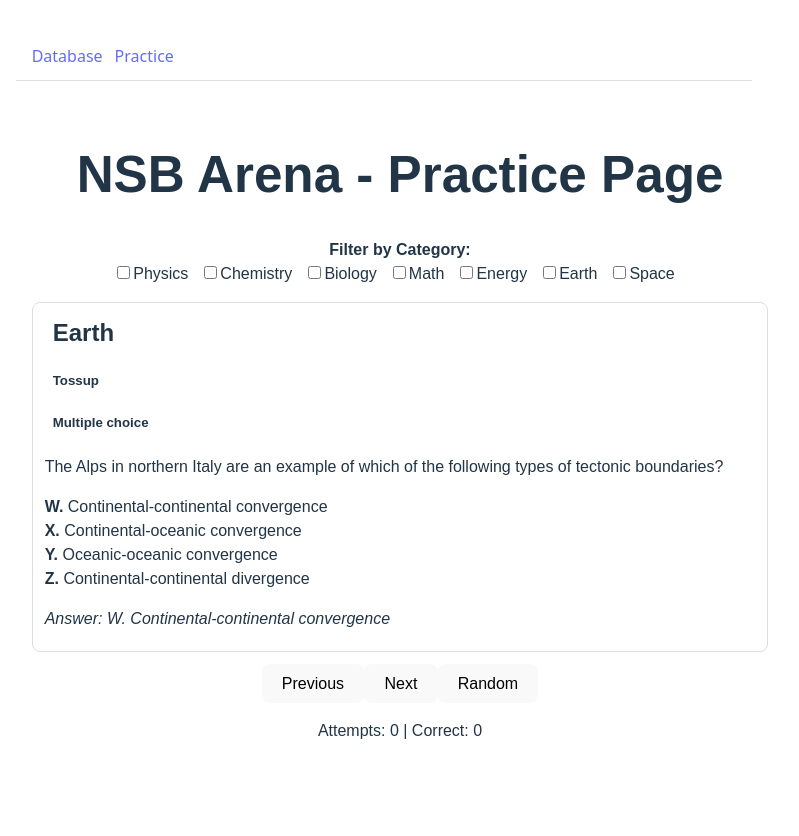
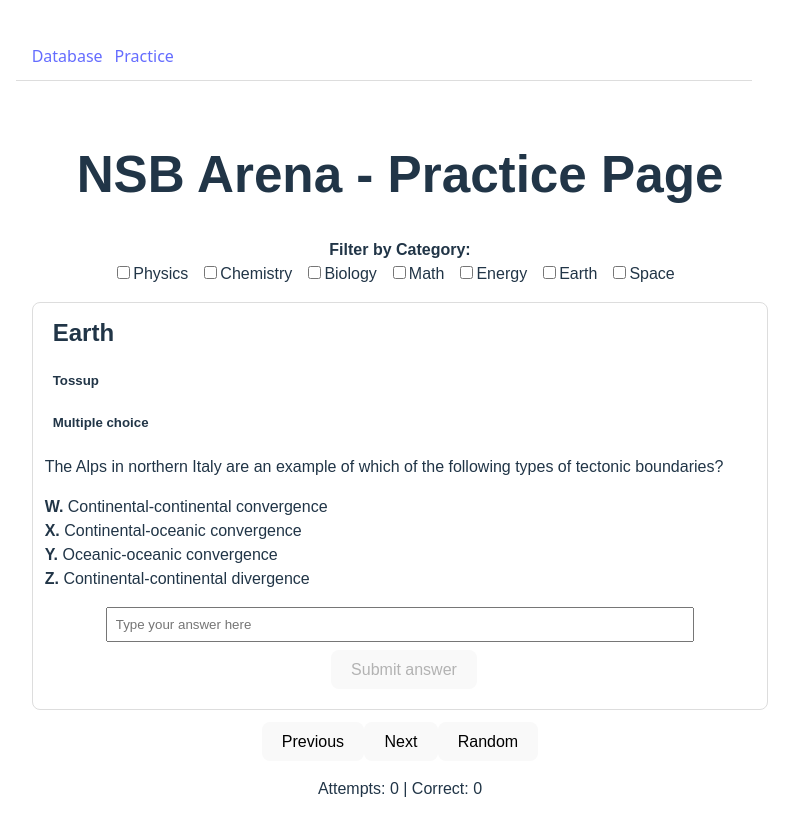
Before and after one commit to xpoes123/scibowl-org, a React (Vite) app: page /practice in a window 1280 px wide. Shown: the top 836 px of the page, without its empty margins (256-1055 px from the left). Before the commit the page ends 807 px from the top, so only its background shows below. Built offline with nearby package versions, Linux system fonts and the light colour scheme.

Commit message:
Create PracticeCard to fix answers

```diff
--- /dev/null
+++ b/src/components/PracticeCard.tsx
@@ -0,0 +1,126 @@
+import type { Question, QuestionCategory } from '../data/questions';
+import { useState } from 'react';
+
+type PracticeCardProps = {
+    question: Question;
+    onSubmitResult: (wasCorrrect: boolean ) => void;
+};
+
+export function PracticeCard({ question, onSubmitResult }: PracticeCardProps) {
+    const [userAnswer, setUserAnswer] = useState("");
+    const [hasSubmitted, setHasSubmitted] = useState(false);
+    const [isCorrect, setIsCorrect] = useState<boolean | null>(null);
+    const handleSubmit = () => {
+        if (hasSubmitted) return;
+        const normalizedUser = userAnswer.trim().toLowerCase();
+        const normalizedCorrect = question.answer.trim().toLowerCase();
+
+        if (normalizedUser === "") {
+            return;
+        }
+        const correct = normalizedUser===normalizedCorrect;
+        setIsCorrect(correct);
+        setHasSubmitted(true);
+        if (onSubmitResult) {
+            onSubmitResult(correct);
+        }
+    };
+    const renderAnswer = () => {
+        if (question.questionCategory === "multiple_choice" && question.choices) {
+            const correctChoice = question.choices.find(
+                (choice) => choice.label === question.answer
+            );
+            if (correctChoice) {
+                return `${correctChoice.label}. ${correctChoice.text}`;
+            }
+        }
+        return question.answer;
+    }
+    return (
+        <div
+            style={{
+                border: "1px solid #ddd",
+                borderRadius: "8px",
+                padding: "12px",
+                marginBottom: "12px",
+            }}
+            >
+                <h2 style={{ marginTop: 0, textAlign: "left", marginLeft: "8px" }}>{question.category}</h2>
+                <h5 style={{ marginTop: 0, textAlign: "left", marginLeft: "8px" }}>{question.type.charAt(0).toUpperCase() + question.type.slice(1)}</h5>
+                <h5 style={{ marginTop: 0, textAlign: "left", marginLeft: "8px" }}>{question.questionCategory.charAt(0).toUpperCase() + question.questionCategory.slice(1).replaceAll("_", " ")}</h5>
+                <p style={{ marginBottom: "8px" , textAlign: "left"}}>{question.text}</p>
+                {question.questionCategory === "multiple_choice" && question.choices && (
+                    <ul style={{ listStyleType: "none", paddingLeft: 0, textAlign: "left" }}>
+                        {question.choices.map((choice) => (
+                            <li key={choice.label}>
+                                <strong>{choice.label}.</strong> {choice.text}
+                            </li>
+                        ))}
+                        </ul>
+                )}
+                {question.questionCategory === "identify_all" && question.attributes && (
+                    <ul style={{ listStyleType: "none", paddingLeft: 0, textAlign: "left" }}>
+                        {question.attributes.map((attr, index) => (
+                            <li key={attr}>
+                                <strong>{index + 1} </strong> {attr}
+                            </li>
+                        ))}
+                    </ul>
+                )}
+                {question.questionCategory === "rank" && question.attributes && (
+                    <ul style={{ listStyleType: "none", paddingLeft: 0, textAlign: "left" }}>
+                        {question.attributes.map((attr, index) => (
+                            <li key={attr}>
+                                <strong>{index + 1} </strong> {attr}
+                            </li>
+                        ))}
+                    </ul>
+                )}
+                 <input
+                    type="text"
+                    value={userAnswer}
+                    onChange={(e) => {
+                        if (!hasSubmitted) {
+                            setUserAnswer(e.target.value);
+                        }
+                    }}
+                    onKeyDown={(e) => {
+                        if (e.key === "Enter") {
+                            e.preventDefault();
+                            handleSubmit();
+                        }
+                    }}
+                    placeholder="Type your answer here"
+                    style={{ width: "80%", padding: "8px", marginBottom: "8px" }}
+                    disabled={hasSubmitted}
+                />
+                <button
+                    onClick={handleSubmit}
+                    style={{ marginBottom: "8px", marginLeft: "8px" }}
+                    disabled={hasSubmitted || userAnswer.trim() === ""}
+                    >
+                    Submit answer
+                </button>
+
+                {hasSubmitted && (
+                    <div style={{ marginTop: "4px" }}>
+                        <div>
+                            <strong>Correct Answer:</strong> {renderAnswer()}
+                        </div>
+
+                        <div style={{ marginTop: "4px" }}>
+                        {isCorrect ? (
+                            <span style={{ color: "green" }}>
+                            You were correct
+                            </span>
+                        ) : (
+                            <span style={{ color: "red" }}>
+                            Your answer was incorrect
+                            </span>
+                        )}
+                        </div>
+                    </div>
+                    )}
+        </div>
+    );
+}
--- a/src/pages/PracticePage.tsx
+++ b/src/pages/PracticePage.tsx
@@ -1,6 +1,6 @@
 import { useState} from "react";
 import { questions } from "../data/questions";
-import { QuestionCard } from "../components/QuestionCard";
+import { PracticeCard } from "../components/PracticeCard";
 import type { Category } from "../data/questions";
 
 export function PracticePage() {
@@ -60,7 +60,7 @@ export function PracticePage() {
                 <p>No questions available for the selected filters.</p>
             )}
             {practicePool.length > 0 && (
-                <QuestionCard
+                <PracticeCard
                 key={currentQuestion.id}
                 question={currentQuestion}
                 onSubmitResult={(wasCorrect) => {
```
